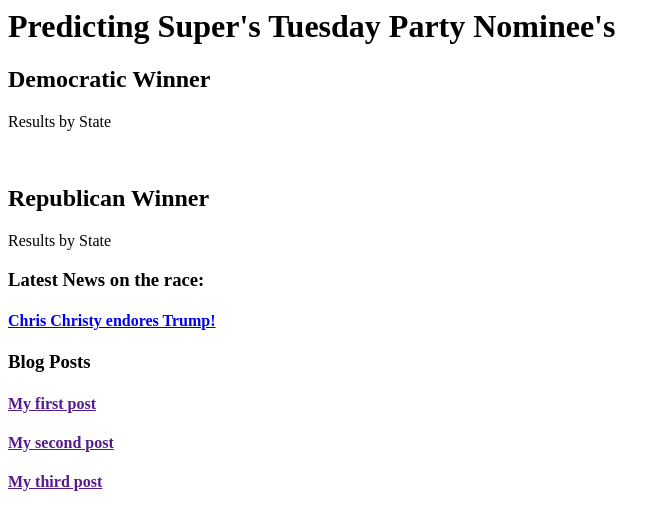
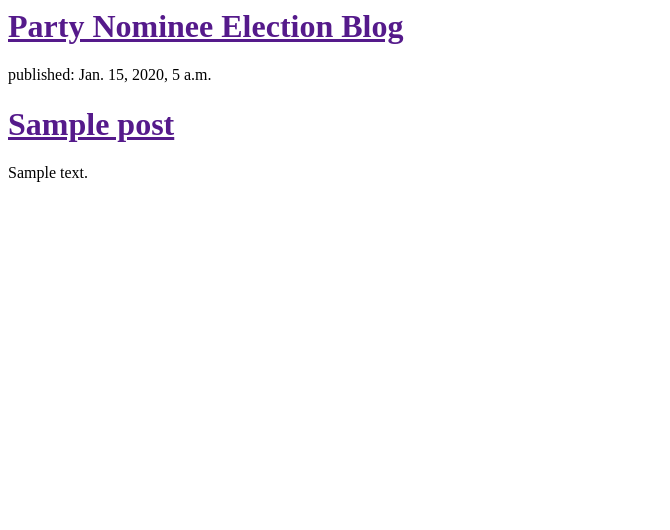
Before and after one commit to birunda/my-first-blog, a Django app: template blog/templates/blog/post_list.html in a window 1280 px wide. Shown: the top 530 px of the page, without its empty margins (0-670 px from the left). Run offline with Django 3.2, Linux system fonts and the light colour scheme; the template is opened without the code that fills it: values that come from a table or form of the project are taken from there, others are empty; tables that the repository leaves empty hold one stand-in row (values such as "Sample post").

Commit message:
modified template display

```diff
--- a/blog/templates/blog/post_list.html
+++ b/blog/templates/blog/post_list.html
@@ -1,40 +1,23 @@
 <html>
 	<head>
-		<title> Blog: Following the presidential campaign</title>
+		<title> Blog</title>
 	</head>
 
 	<body>
 
-		<h1> Predicting Super's Tuesday Party Nominee's</h1>
 
-<h2> Democratic Winner </h2>
-	<p> Results by State</p>
-
-	<br  />
-
-<h2> Republican Winner </h2>
-	<p> Results by State</p>
+	<div>
+            <h1><a href="">Party Nominee Election Blog</a></h1>
+        </div>
 
 
-	<h3> Latest News on the race:</h3>
-		<div>
-			<h4> <a href="http://www.cnn.com/2016/02/26/politics/chris-christie-endorses-donald-trump/"> Chris Christy endores Trump!</a></h4>
-		</div>
-
-	<h3> Blog Posts </h3>
-		<div>
-			<h4><a href=""> My first post</a></h4>
-		</div>
-
-		<div>
-			<h4><a href=""> My second post</a></h4>
-		</div>
-
-		<div>
-			<h4><a href=""> My third post</a></h4>
-		</div>
-
-
+{% for post in posts%}
+ 	<div>
+        <p>published: {{ post.published_date }}</p>
+        <h1><a href="">{{ post.title }}</a></h1>
+        <p>{{ post.text|linebreaks }}</p>
+    </div>
+{% endfor %}
 
 	</body>
 
--- a/blog/views.py
+++ b/blog/views.py
@@ -1,5 +1,8 @@
 from django.shortcuts import render
+from django.utils import timezone
+from .models import Post
 
 # Create your views here.
 def post_list(request):
-	return render(request, 'blog/post_list.html', {})
+	posts=Post.objects.filter(published_date__lte=timezone.now()).order_by('published_date')
+	return render(request, 'blog/post_list.html', {"posts":posts})
```
